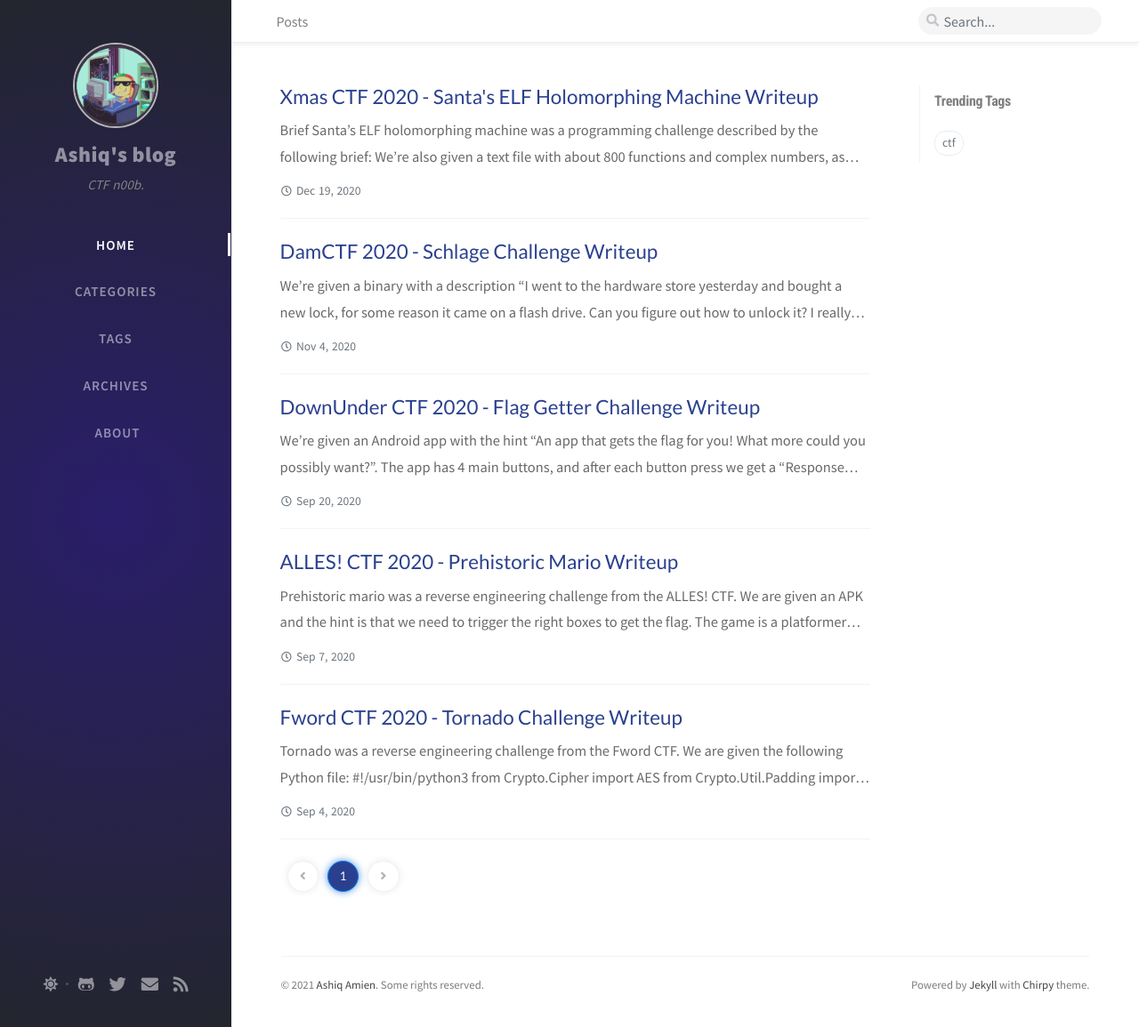
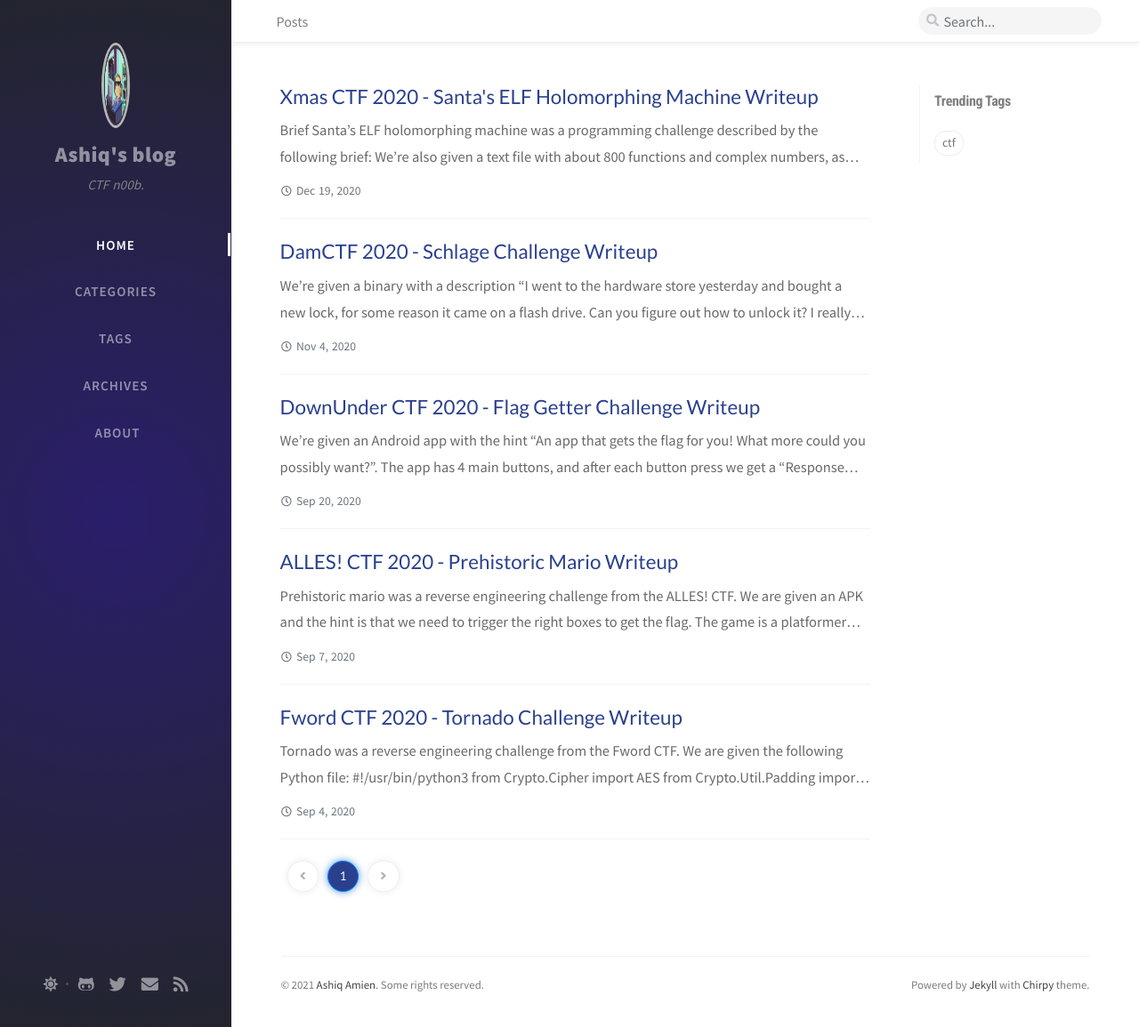
Before and after one commit to toastedsteaksandwich/toastedsteaksandwich.github.io, a Jekyll site: the page built from index.html, in a window 1280 px wide and 1155 px high. Shown: the whole window at 89% size. Built offline with Jekyll 4.4.1, drawn with Linux system fonts in a browser that asks for light colours; nearby versions of some CDN libraries; the list of posts is cut into pages by our own code; comment, search, counter and statistics services are not loaded.

Commit message:
CSS changes

```diff
--- a/assets/css/_addon/main.scss
+++ b/assets/css/_addon/main.scss
@@ -231,10 +231,10 @@ $sidebar-display: "sidebar-display";
 #avatar {
   >a {
     display: block;
-    width: 6rem;
+    width: 2rem;
     height: 6rem;
     border-radius: 50%;
-    border: 2px solid #b6b6b6;
+    border: 3.3px solid #b6b6b6;
     overflow: hidden;
     transform: translateZ(0); // fixed the zoom in Safari
     -webkit-transition: border-color 0.35s ease-in-out;
@@ -253,12 +253,14 @@ $sidebar-display: "sidebar-display";
     -moz-transition: transform .5s;
     transition: transform .5s;
 
+    /*
     &:hover {
       -ms-transform: scale(1.2);
       -moz-transform: scale(1.2);
       -webkit-transform: scale(1.2);
       transform: scale(1.2);
     }
+    */
   }
 } // #avatar
 
@@ -1370,8 +1372,8 @@ div.post-content .table-wrapper {
       -ms-flex-pack: normal !important;
       justify-content: normal !important;
       >a {
-        width: 6.2rem;
-        height: 6.2rem;
+        width: 12.4rem; //good tested size
+        height: 12.4rem;
       }
     }
 
```
